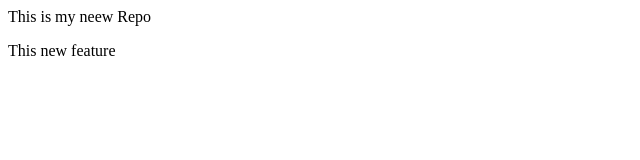
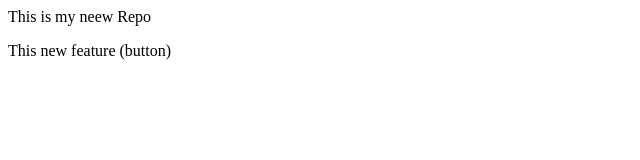
Before and after one commit to HemanthSai03/localrepo, a plain HTML site: page index.html in a window 1280 px wide. Shown: the full height of the page, 0-640 px from the left. Drawn offline with Linux system fonts and the light colour scheme.

Commit message:
Add button

```diff
--- a/index.html
+++ b/index.html
@@ -1,4 +1,4 @@
 <p> This is my neew Repo</p>
 <p>
-    This new feature
+    This new feature (button)
 </p>
```
